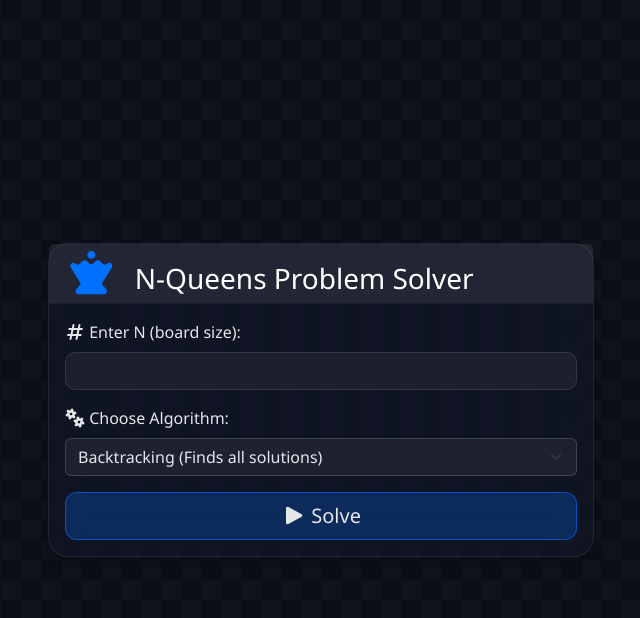
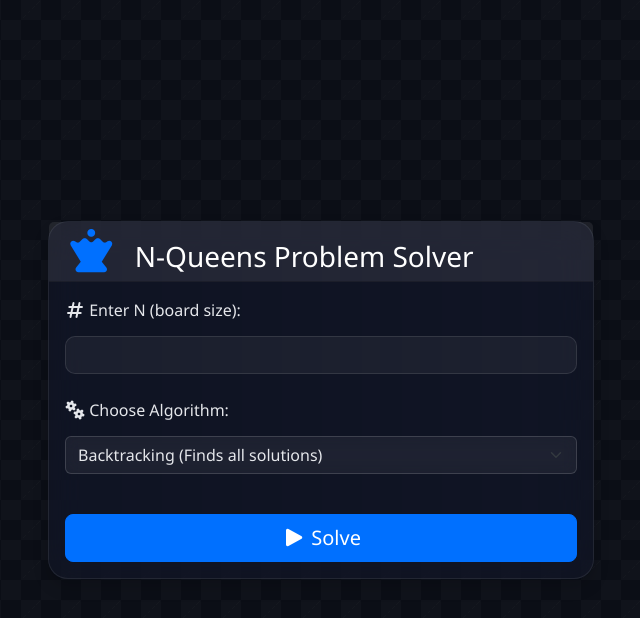
Before and after one commit to mohamadnassiri/N-Queen-Problem, a Django app: page / in a window 1280 px wide. Shown: the top 618 px of the page, without its empty margins (319-959 px from the left). Run offline with Django 5.2, Linux system fonts and the light colour scheme; some libraries are stand-ins or nearby versions.

Commit message:
fix some issues - update btn colors and positions - add up and down button

```diff
--- a/nqueen_app/static/css/style.css
+++ b/nqueen_app/static/css/style.css
@@ -15,6 +15,20 @@ body {
     background-size: 40px 40px;
     background-position: 0 0, 0 20px, 20px -20px, -20px 0px;
     background-repeat: repeat;
+}
+
+form.d-flex.flex-column.gap-4 .form-group {
+    display: flex;
+    flex-direction: column;
+}
+
+form.d-flex.flex-column.gap-4 .form-control,
+form.d-flex.flex-column.gap-4 .form-select {
+    margin-top: 6px;
+}
+
+form.d-flex.flex-column.gap-4 .d-grid.mt-3 {
+    margin-top: 20px;
 }
 
 .card {
@@ -123,22 +137,22 @@ input[type=number].form-control {
     border-radius: 3px;
 }
 
-.btn-primary, .btn-success, .btn {
-    background: rgba(0,112,255,0.25);
-    border: 1px solid rgba(0,112,255,0.6);
-    color: #e5e7eb;
-    border-radius: 12px;
-    backdrop-filter: blur(8px);
-    -webkit-backdrop-filter: blur(8px);
+.btn-primary {
+    background: rgba(0,112,255,1);
+    border: 1px solid #0070FF;
+    color: #ffffff;
+    backdrop-filter: blur(6px);
+    -webkit-backdrop-filter: blur(6px);
     transition: 0.3s ease;
 }
 
-.btn-primary:hover, .btn-success:hover, .btn:hover {
-    background: rgba(0,112,255,0.35);
+.btn-primary:hover{
+    background: #3399ff;
     border-color: #3399ff;
     color: #ffffff;
     box-shadow: 0 0 12px rgba(0,112,255,0.6);
 }
+
 
 .board {
     display: grid;
--- a/nqueen_app/templates/home.html
+++ b/nqueen_app/templates/home.html
@@ -18,13 +18,13 @@
                         <h1 class="h3 mb-0"><i class="fas fa-chess-queen"></i> N-Queens Problem Solver</h1>
                     </div>
                     <div class="card-body">
-                        <form method="post">
+                        <form method="post" class="d-flex flex-column gap-4">
                             {% csrf_token %}
-                            <div class="mb-3">
+                            <div class="form-group">
                                 <label for="n" class="form-label"><i class="fas fa-hashtag"></i> Enter N (board size):</label>
                                 <input type="number" id="n" name="n" class="form-control" min="1" max="10" required>
                             </div>
-                            <div class="mb-3">
+                            <div class="form-group">
                                 <label for="algorithm" class="form-label"><i class="fas fa-cogs"></i> Choose Algorithm:</label>
                                 <select id="algorithm" name="algorithm" class="form-select custom-select" required>
                                     <option value="1">Backtracking (Finds all solutions)</option>
@@ -32,7 +32,11 @@
                                     <option value="3">Heuristic (Nearest Neighbor)</option>
                                 </select>
                             </div>
-                            <button type="submit" class="btn btn-primary w-100 btn-lg"><i class="fas fa-play"></i> Solve</button>
+                            <div class="d-grid mt-3">
+                                <button type="submit" class="btn btn-primary btn-lg">
+                                    <i class="fas fa-play"></i> Solve
+                                </button>
+                            </div>
                         </form>
                     </div>
                 </div>
@@ -41,4 +45,5 @@
     </div>
     <script src="{% static 'js/bootstrap.bundle.min.js' %}"></script>
 </body>
+
 </html>
```
Also changed, not shown: nqueen_app/templates/result.html (+37 -18 lines).
